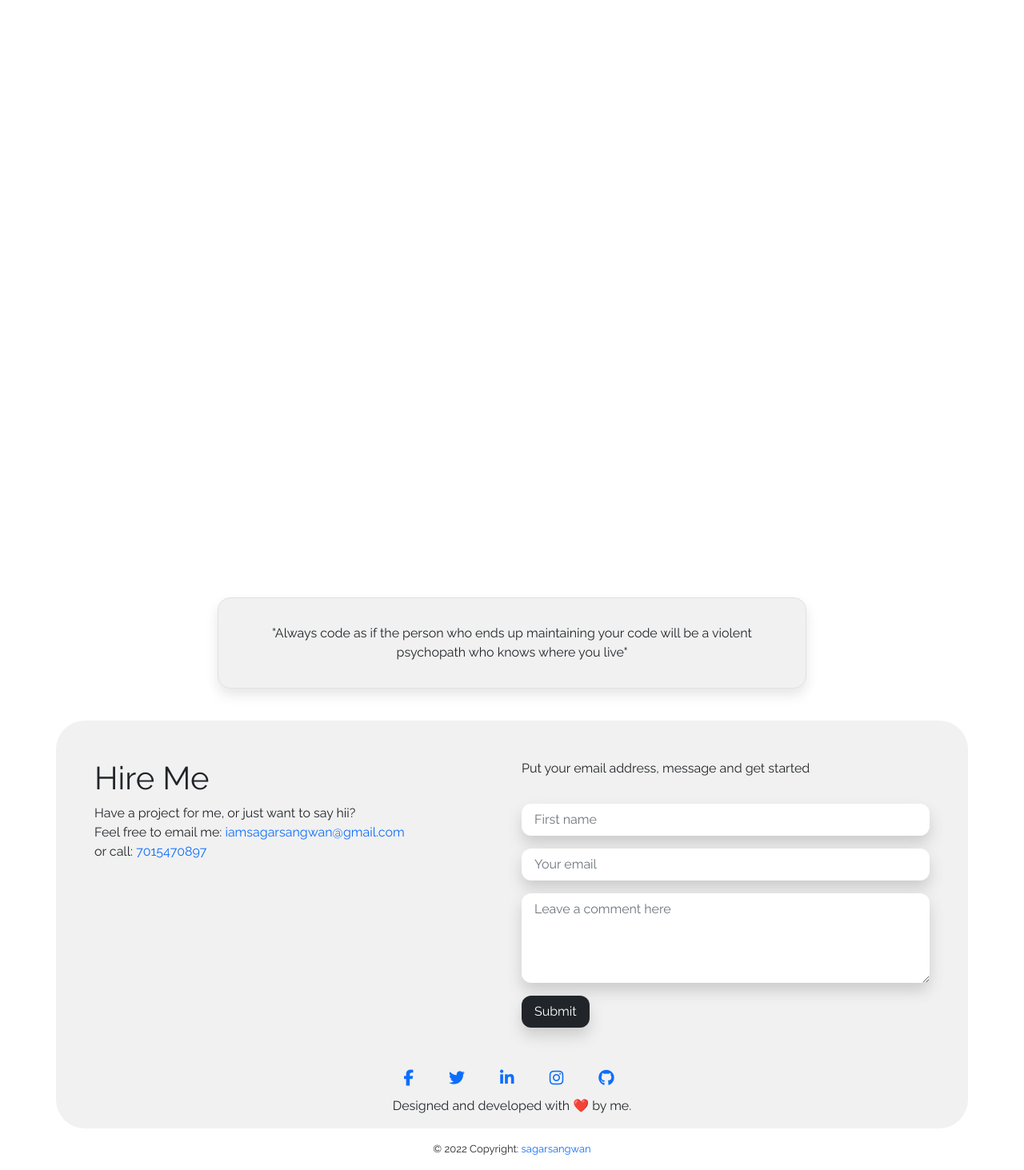
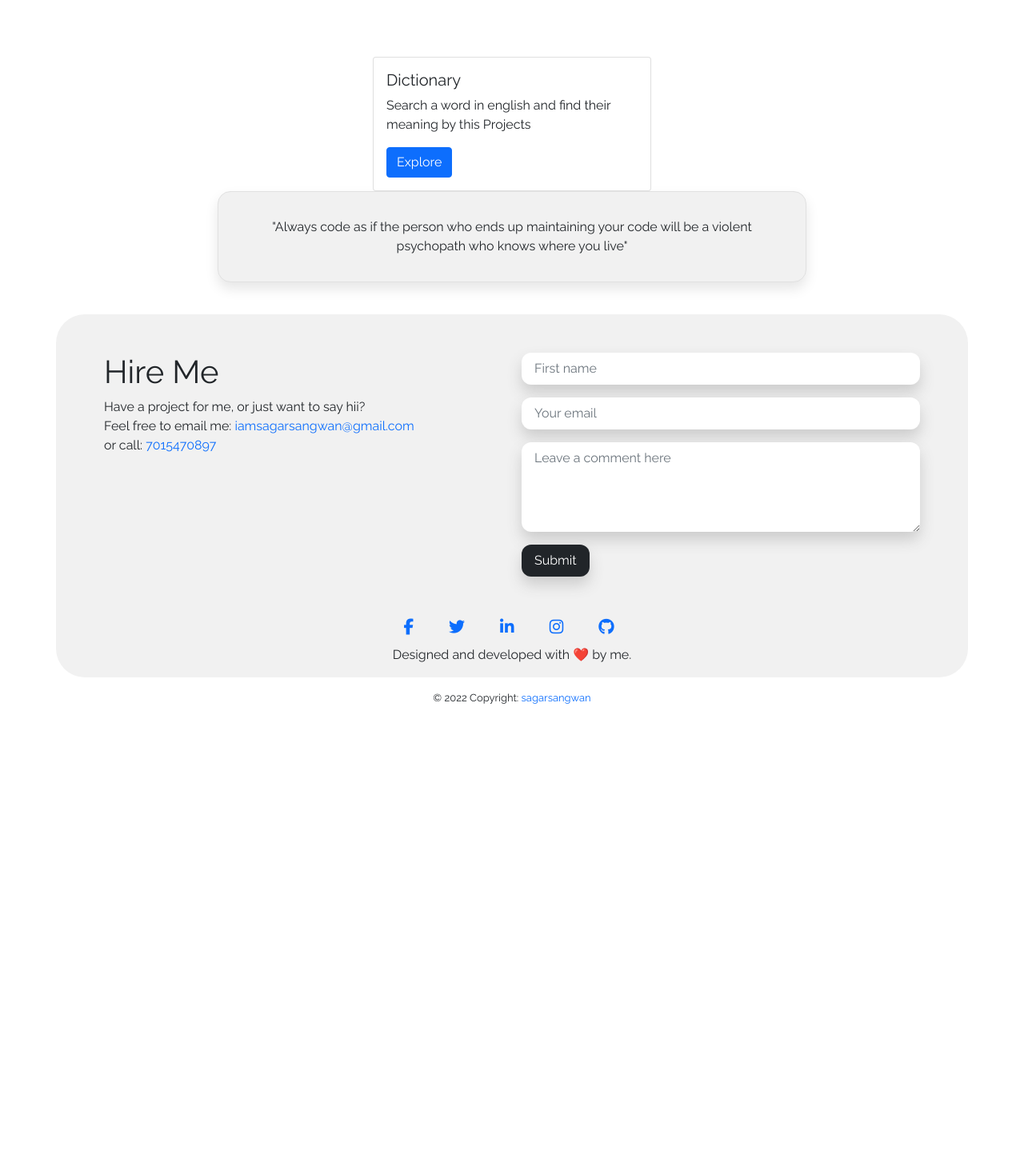
Before and after one commit to sagarsangwan/sagarsangwan, a Flask app: page / in a window 1280 px wide. Shown: the part 1759-3222 px from the top of the page at 80% size. After the commit the page ends 2639 px from the top, so only its background shows below. Run offline with Flask 2, Linux system fonts and the light colour scheme; parts of the project's set-up code (start-up, migrations or seed data) failed here and were passed over; some libraries are stand-ins or nearby versions.

Commit message:
style changes

```diff
--- a/static/style.css
+++ b/static/style.css
@@ -81,3 +81,8 @@
 .social-media-icons{
     margin-top: 40px;
 }
+.project-thumbnail{
+    padding: 0.25rem;
+    max-width: 100%;
+    height: auto;
+}
--- a/templates/pages/home.html
+++ b/templates/pages/home.html
@@ -31,10 +31,8 @@
 
     </div>
 </div>
-
-<div class="row height-adjust justify-content-center">
+<div class="row height-adjust justify-content-center pt-5 border-radius-2 footer">
     <div class="col">
-
         <div class="row justify-content-center">
             <div class="col-xs-12 col-md-8">
                 <h1>Technical skill set </h1><br>
@@ -92,35 +90,11 @@
         </div>
     </div>
 </div>
-<div class="row height-adjust justify-content-center">
+<div class="row pt-5 height-adjust justify-content-center">
     <div class="col">
-        <div class="row justify-content-center">
-            <div class="col-xs-12 col-md-8">
-                <h1>Projects</h1> <br>
-                <p>
-                    Some of my projects created using python
-                </p>
-            </div>
-        </div>
-        <div class="row justify-content-center">
-            <div class="col-xs-12 col-md-9 col-lg-4 col-padding">
-                <div class="card">
-                    <div class="card-body">
-                        <h5 class="card-title">Dictionary</h5>
-                        <p class="card-text"> Search a word in english and find their meaning by this Projects</p>
-                        <a href="/dictionary" class="btn btn-primary">Explore</a>
-                    </div>
-                </div>
-            </div>
-        </div>
-    </div>
-</div>
-</div>
-<div class="row height-adjust container">
-    <!-- <div class="col">
         <div class="row">
             <div class="col-xs-12 col-md-6 padding-bottom-medium">
-                <img src="/static/Group_3_auto_x1.png" class="img-thumbnail">
+                <img src="/static/Group_3_auto_x1.png" class="project-thumbnail">
             </div>
             <div class="col-xs-12 col-md-6 text-center align-self-center">
                 <p>
@@ -132,18 +106,19 @@
     </div>
 
 
+
     <div class="row justify-content-center">
-        <div class="col-xs-12 col-md-8 padding-paragraph">
-            <p>
-                I am a fullstack developer😜.
-                I love to make complex things simple and joy to use.
-            </p>
-            <div class="col-8">
-                <p>
-                </p>
+        <div class="col-xs-12 col-md-9 col-lg-4 col-padding">
+            <div class="card">
+                <div class="card-body">
+                    <h5 class="card-title">Dictionary</h5>
+                    <p class="card-text"> Search a word in english and find their meaning by this Projects</p>
+                    <a href="/dictionary" class="btn btn-primary">Explore</a>
+                </div>
             </div>
-        </div> -->
+        </div>
 
+    </div>
 </div>
 </div>
 <div class="container">
@@ -157,8 +132,8 @@
         </div>
     </div>
 </div>
-<footer class="container pt-5 px-5 border-radius-2 footer">
-    <div class="row">
+<footer class="container">
+    <div class="row pt-5 px-5 border-radius-2 footer">
         <div class="col-xs-12 col-md-6">
             <div class="row">
                 <h1 class="col-xs-12">Hire Me</h1>
@@ -175,11 +150,7 @@
         <div class="col-xs-12 col-md-6 ">
             <div class="rowd-flex justify-content-end">
                 <form method="POST" action="">
-                    <div class="col-12 padding-bottom-small ">
-                        <p>
-                            Put your email address, message and get started
-                        </p>
-                    </div>
+
                     <div class="col-12 padding-bottom-small">
                         <input type="text" name="user_name" required class="form-control input-feild-shadow"
                             placeholder="First name" aria-label="First name">
```
